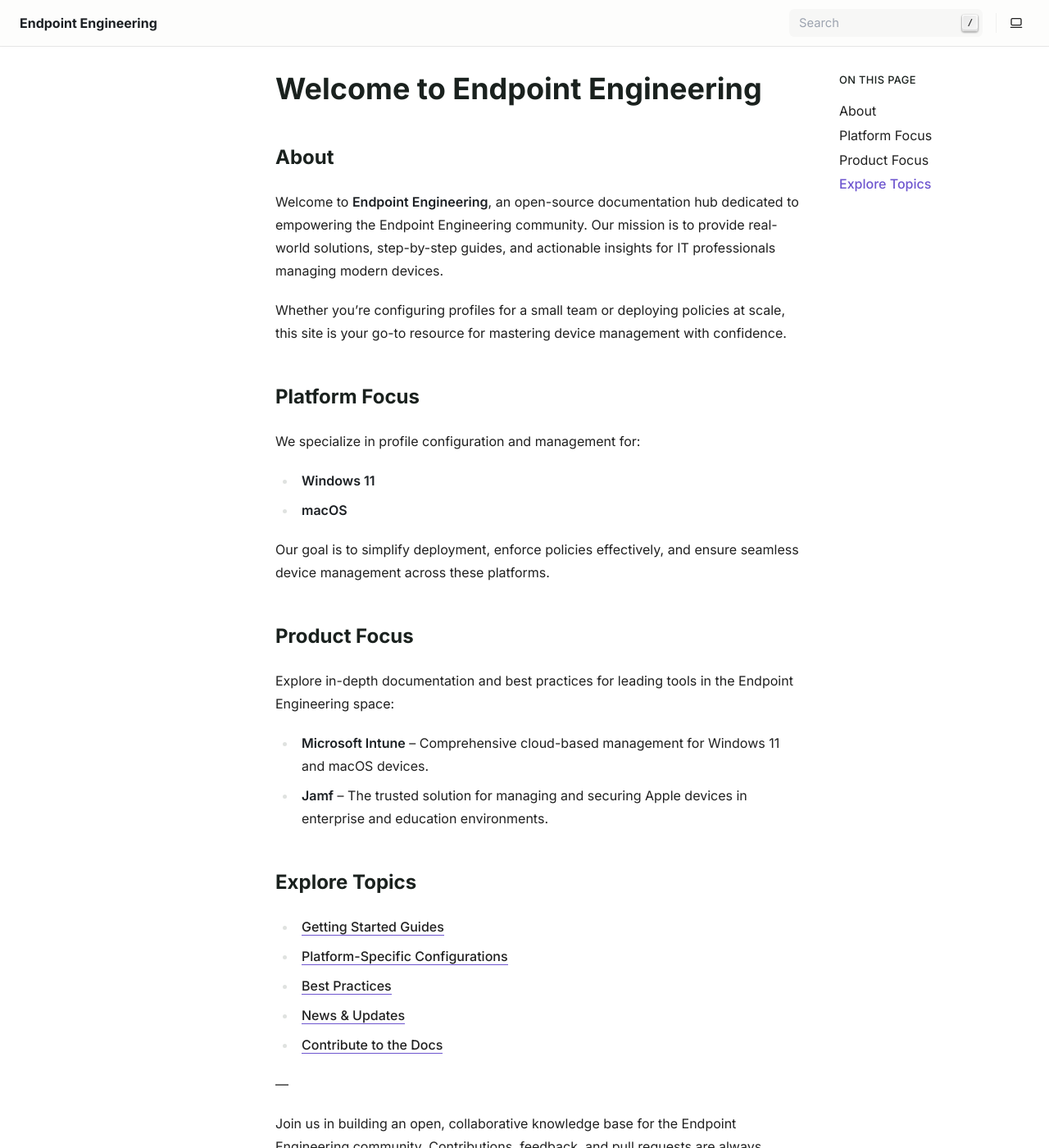
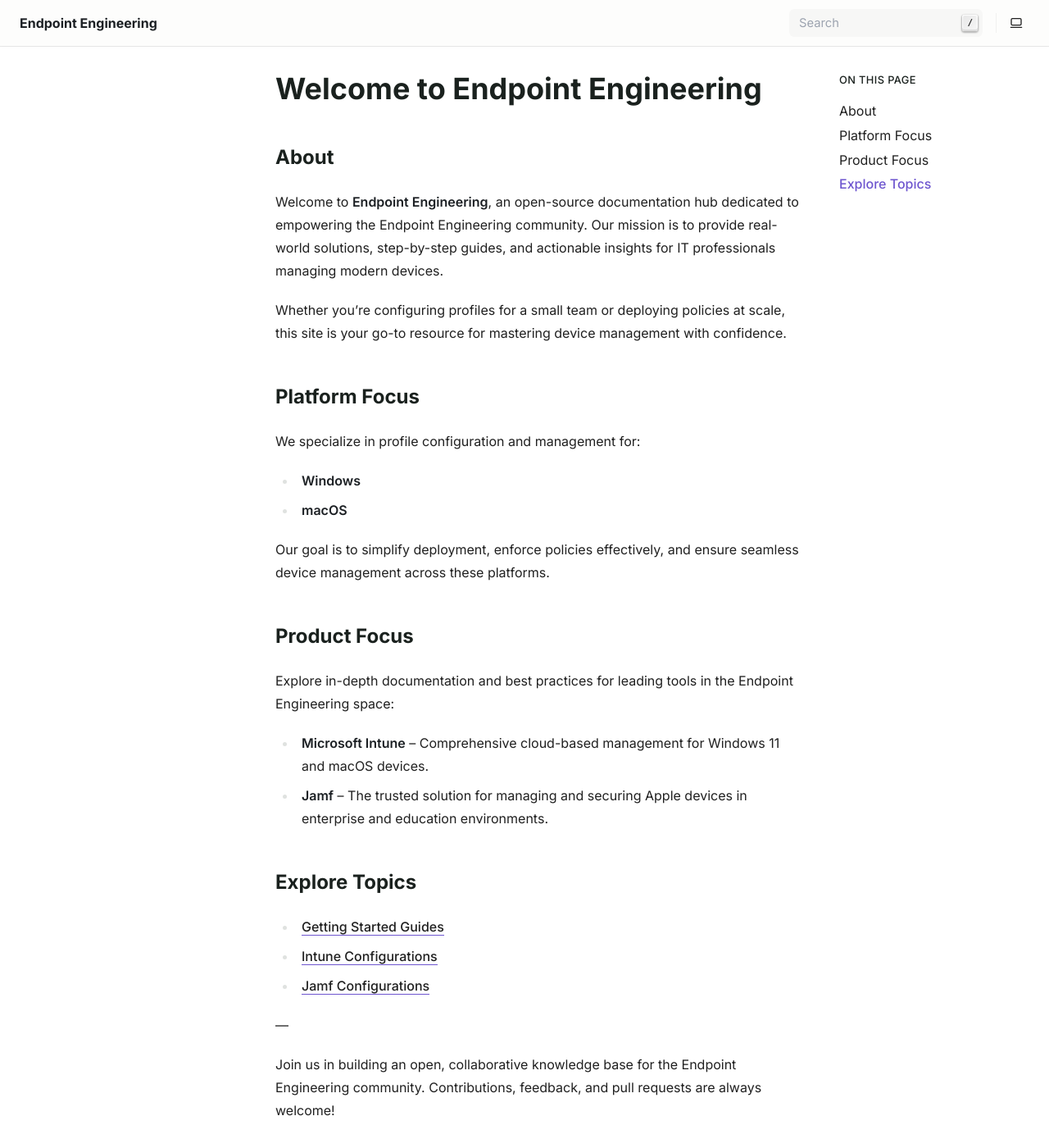
Before and after one commit to phu-ngo/rtd-demo, a Sphinx documentation site: the page built from docs/source/index.rst, in a window 1280 px wide and 1400 px high. Shown: the whole window at 82% size. Built offline with Sphinx 7.4.7, drawn with Linux system fonts in a browser that asks for light colours; pages that are not in the unit, such as notebooks, are missing from menus.

Commit message:
Modify index

```diff
--- a/docs/source/index.rst
+++ b/docs/source/index.rst
@@ -13,7 +13,7 @@
 
 We specialize in profile configuration and management for:
 
-- **Windows 11**
+- **Windows**
 - **macOS**
 
 Our goal is to simplify deployment, enforce policies effectively, and ensure seamless device management across these platforms.
@@ -30,10 +30,8 @@
 --------------
 
 - `Getting Started Guides <getting-started.html>`_
-- `Platform-Specific Configurations <platforms/index.html>`_
-- `Best Practices <best-practices/index.html>`_
-- `News & Updates <news/index.html>`_
-- `Contribute to the Docs <contribute.html>`_
+- `Intune Configurations <intune/index.html>`_
+- `Jamf Configurations <jamf/index.html>`_
 
 ---
 
```
